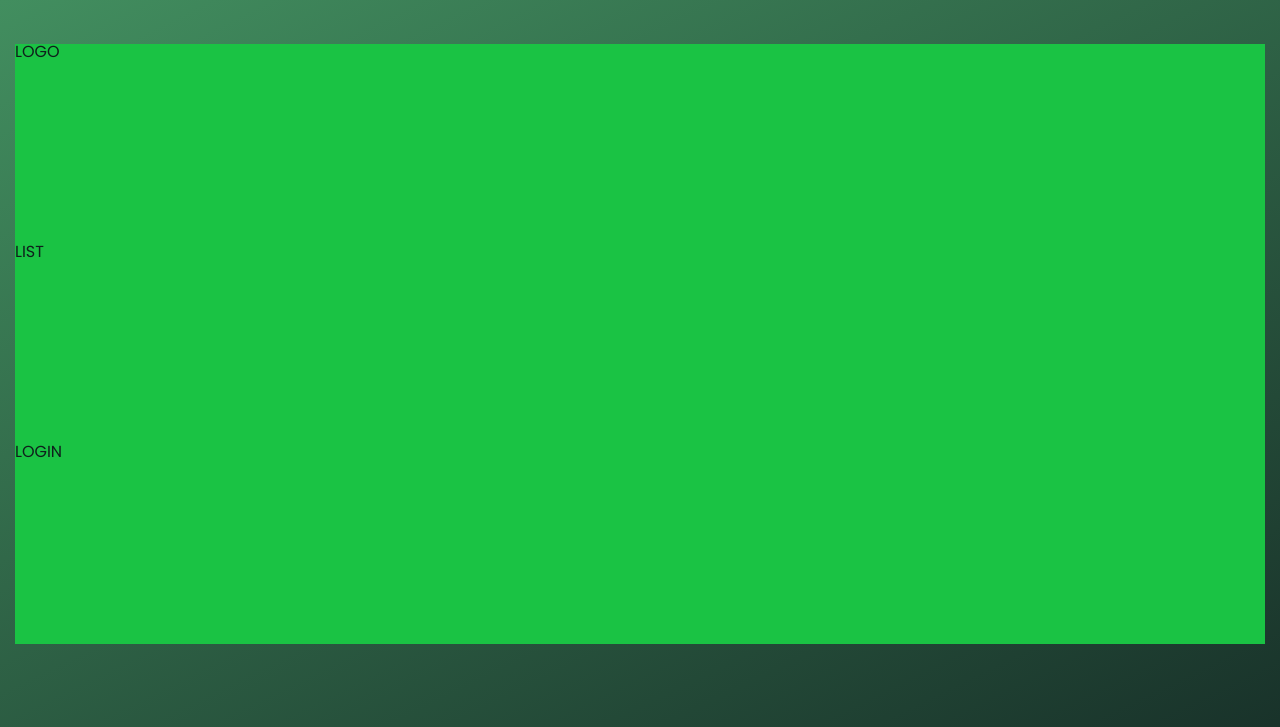
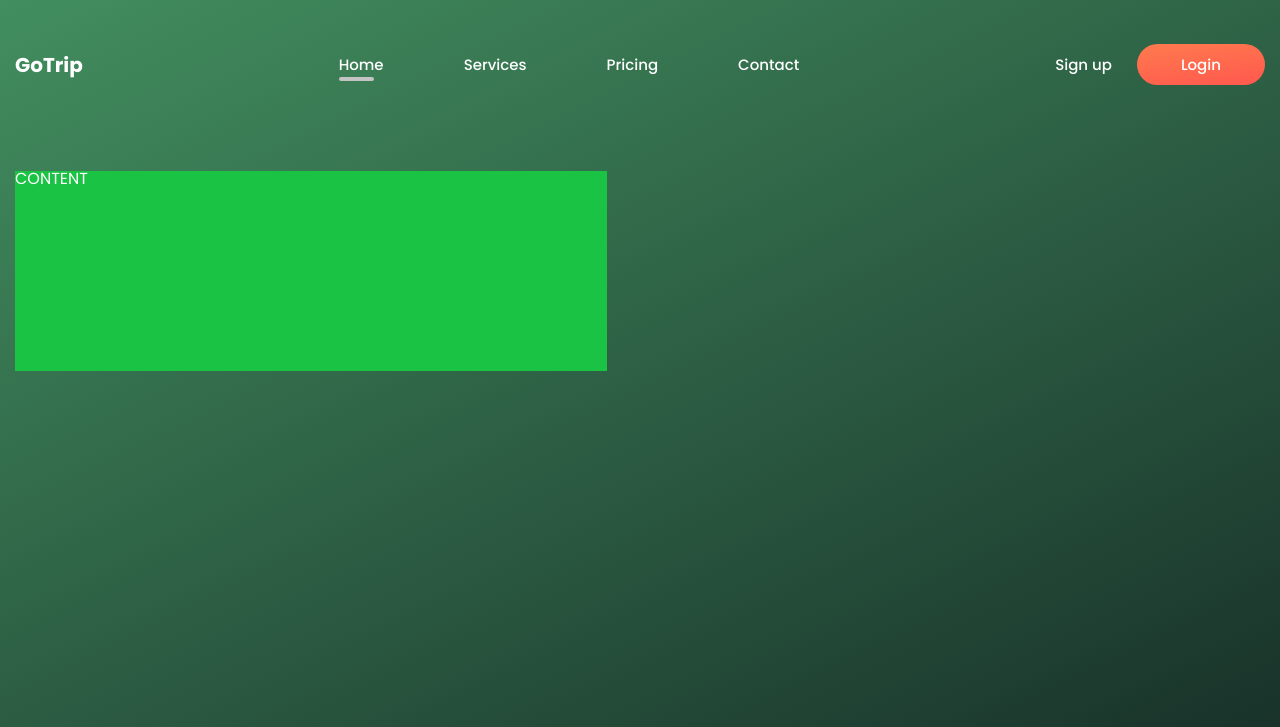
Before and after one commit to drobitko91/JS_GoTrip, a plain HTML site: page index.html in a window 1280 px wide. Shown: the top 727 px of the page. Drawn offline with Linux system fonts and the light colour scheme.

Commit message:
Navigation in header block done

```diff
--- a/css/main.css
+++ b/css/main.css
@@ -36,6 +36,7 @@ body {
     background-color: #1ac344;
 }
 
+
 /* header */
 
 .header {
@@ -43,6 +44,10 @@ body {
     padding-top: 44px;
     min-height: 940px;
     background: linear-gradient(154deg, #428E5F 0%, #112120 100%), #204434;
+    color: white;
+}
+.header a {
+    color: white;
 }
 
 .header::after {
@@ -69,17 +74,82 @@ body {
 /* nav */
 
 .nav {
-
+    display: flex;
+    justify-content: space-between;
+    column-gap: 80px;
+    align-items: center;
 }
 
 .nav__logo {
 
 }
 
-.block {
+.nav__list {
+    display: flex;
+    column-gap: 80px;
+    font-size: 15px;
+    font-weight: 500;
+}
 
+.nav__list a {
+    position: relative;
+}
+
+.nav__list a.active::after,
+.nav__list a:hover::after {
+    content: "";
+    position: absolute;
+    display: block;
+    bottom: -6px;
+    width: 35px;
+    height: 4px;
+    border-radius: 100px;
+    background-color: #C4C4C4;
 }
 
 .nav__login {
+    display: flex;
+    align-items: center;
+    column-gap: 25px;
+    font-size: 15px;
+    font-weight: 500;
+}
 
+
+/* logo */
+
+a {
+    text-decoration: none;
 }
+
+.logo {
+   font-size: 20px;
+   font-weight: 700;
+   color: white;
+}
+
+.logo a {
+    color: inherit;
+}
+
+/* button */
+
+.btn {
+    display: inline-block;
+    padding: 13px 44px;
+    font-size: 15px;
+    font-weight: 500;
+    color: white;
+    border-radius: 100px;
+    background: linear-gradient(172deg, #FF7B4E 0%, #FF584E 100%), #FFF;
+}
+
+.btn:hover {
+    opacity: 0.7;
+    transition: 0.2s ease-in;
+}
+
+.btn:active {
+    position: relative;
+    top: 1px;
+}
--- a/index.html
+++ b/index.html
@@ -14,16 +14,22 @@
             <div class="header__top">
                 <nav class="nav">
                     <div class="nav__logo">
-                        <div class="block">LOGO</div>
+                        <h2 class="logo">
+                            <a href="#!">GoTrip</a>
+                        </h2>
                     </div>
 
-                    <div class="nav__list">
-                        <div class="block">LIST</div>
-                    </div>
+                    <ul class="nav__list">
+                        <li><a href="#!" class="active">Home</a></li>
+                        <li><a href="#!">Services</a></li>
+                        <li><a href="#!">Pricing</a></li>
+                        <li><a href="#!">Contact</a></li>
+                    </ul>
 
-                    <div class="nav__login">
-                        <div class="block">LOGIN</div>
-                    </div>
+                    <ul class="nav__login">
+                        <li><a href="#!">Sign up</a></li>
+                        <li><a href="#!"class="btn">Login</a></li>
+                    </ul>
                 </nav>
             </div>
 
```
